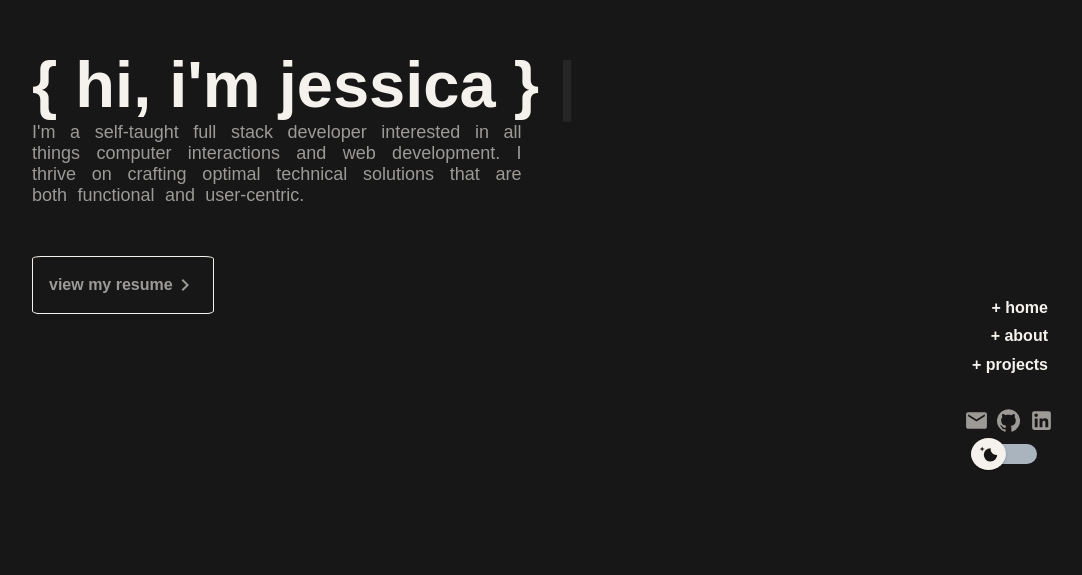
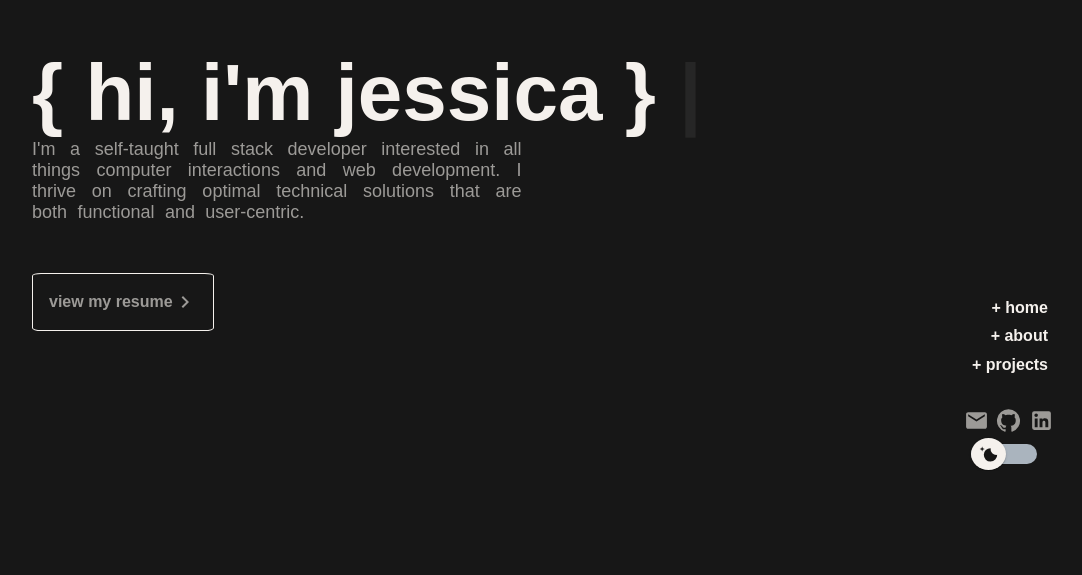
Before and after one commit to jsong73/jessica, a React (Create React App) app: page / in a window 1280 px wide. Shown: the part 209-784 px from the top of the page, without its empty margins (160-1242 px from the left). Built offline with nearby package versions, Linux system fonts and the light colour scheme; the HTML template or start-up script is replaced by a standard one; a web font is replaced by a local one.

Commit message:
framer motion transition

```diff
--- a/package.json
+++ b/package.json
@@ -10,6 +10,7 @@
     "@testing-library/jest-dom": "^5.17.0",
     "@testing-library/react": "^13.4.0",
     "@testing-library/user-event": "^13.5.0",
+    "framer-motion": "^10.16.5",
     "react": "^18.2.0",
     "react-dom": "^18.2.0",
     "react-scripts": "5.0.1",
--- a/src/App.js
+++ b/src/App.js
@@ -5,18 +5,34 @@ import Header from "./components/Header";
 import About from "./components/About"
 import Projects from "./components/Projects";
 import Footer from "./components/Footer"
+import { AnimatePresence } from "framer-motion";
+import Transition from "./components/Transition"
 
 function App() {
   return (
+
     <div className="App">
       <div id="container">
-        <Header />
-        <About />
-        <Projects />
+      <AnimatePresence mode="wait">
+        <Transition key="header">
+          <Header />
+        </Transition>
+
+        <Transition key="about">
+          <About />
+        </Transition>
+
+        <Transition key="projects">
+          <Projects />
+        </Transition>
+
         <Footer />
+        </AnimatePresence>
       </div>
+
       <Nav />
     </div>
+
   );
 }
 
--- a/src/components/About.js
+++ b/src/components/About.js
@@ -37,9 +37,7 @@ function About() {
 
 
         </div>
-
-
-  </div>
+     </div>
   )
 }
 
--- a/src/components/Header.js
+++ b/src/components/Header.js
@@ -14,7 +14,7 @@ const theme = createTheme({
       },
       typeWriter:{
         fontWeight: "bold",
-        fontSize: 65,
+        fontSize: 80,
         color: "#F5F1ED",
       },
     },
@@ -23,6 +23,7 @@ const theme = createTheme({
 function Header() {
   return (
     <ThemeProvider theme={theme}>
+
       <div id="header">
 
 
--- /dev/null
+++ b/src/components/Transition.js
@@ -0,0 +1,15 @@
+import React from "react";
+import { motion } from "framer-motion";
+
+const Transition = ({ children }) => (
+  <motion.div
+    initial={{ opacity: 0, y: 70 }}
+    animate={{ opacity: 1, y: 0 }}
+    exit={{ opacity: 0, y: 70 }}
+    transition={{ type: "tween", duration: 1, ease: "easeInOut" }}
+  >
+    {children}
+  </motion.div>
+);
+
+export default Transition;
```
Also changed, not shown: 1 other file (tests, documents, lock files or other folders).
